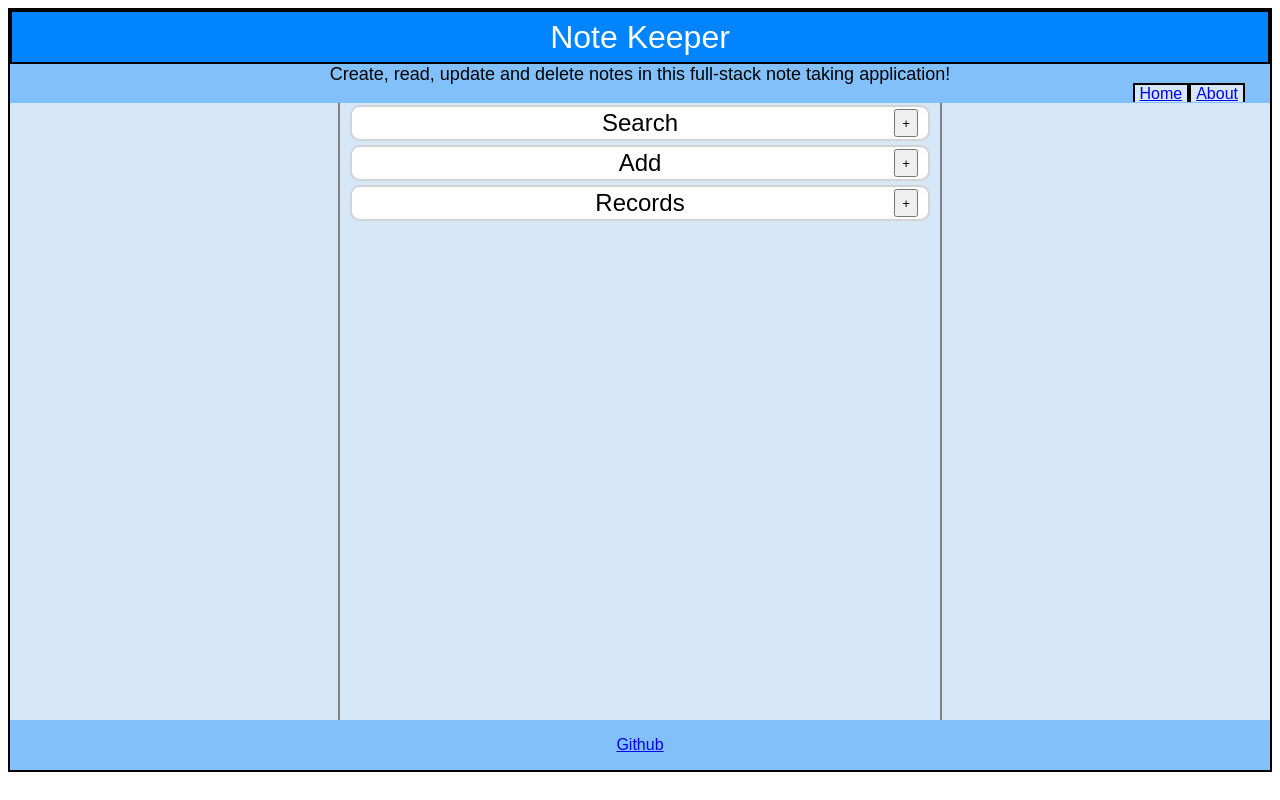
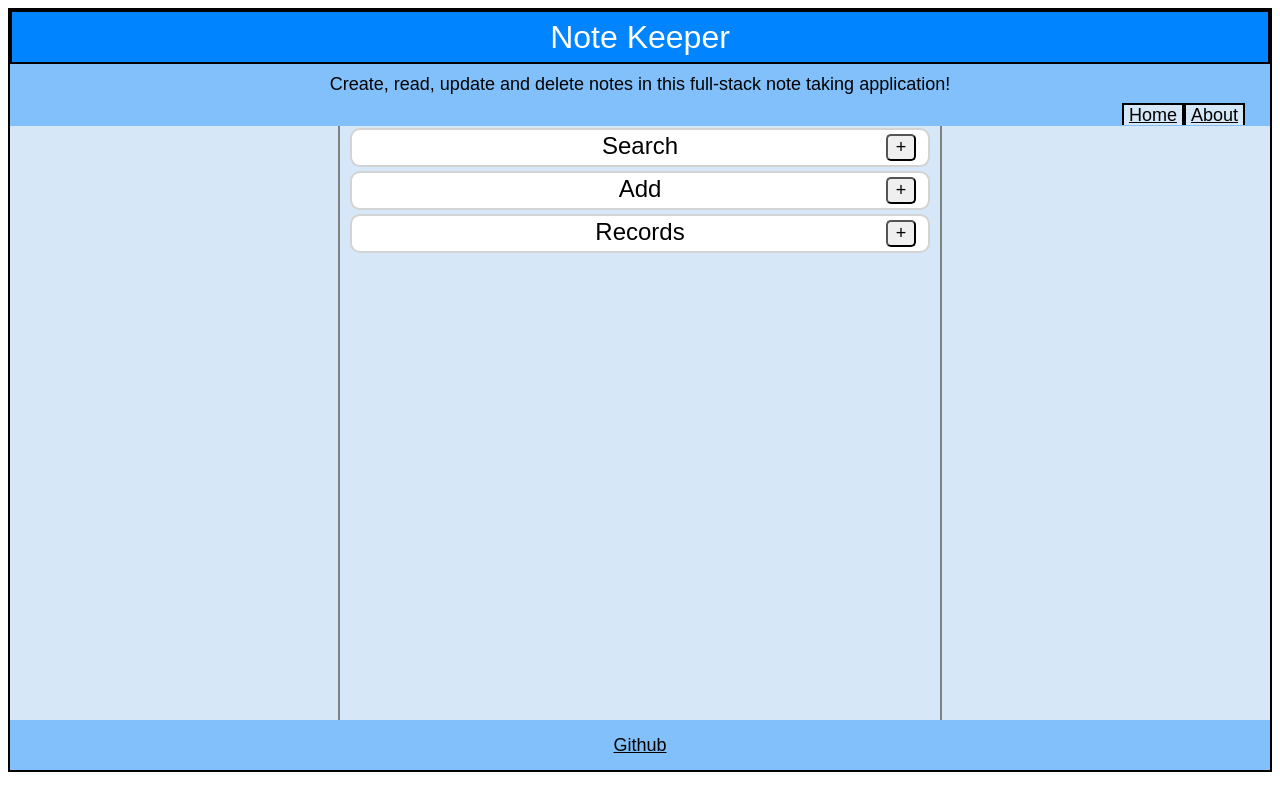
Before and after one commit to mtleonardjr/mtl-crud-react, a React (Create React App) app: page / in a window 1280 px wide. Built offline with nearby package versions, Linux system fonts and the light colour scheme.

Commit message:
added styling

```diff
--- a/src/App.css
+++ b/src/App.css
@@ -1,5 +1,13 @@
 * {
   font-family: Arial, Helvetica, sans-serif;
+}
+
+a {
+  color: black;
+  font-size: large;
+}
+a:hover {
+  color: #00f;
 }
 
 .app-container {
@@ -38,6 +46,7 @@
 .header-item {
   font-size: large;
   text-align: center;
+  padding: 10px;
 }
 
 .navbar {
@@ -81,9 +90,12 @@
 }
 
 .about {
-  border: 2px solid black;
+  border: 2px solid lightgray;
   flex-grow: 1;
   width: 100%;
+  background-color: white;
+  border-radius: 10px;
+  text-align: center;
 }
 
 .row {
@@ -104,6 +116,40 @@
   justify-content: flex-end;
   flex: 0 0 10px;
   background-color: inherit;
+}
+
+.btn {
+  margin: 2px;
+  border-radius: 5px;
+  cursor: pointer;
+  font-size: large;
+  min-width: 30px;
+}
+
+.btn:focus {
+  outline: none;
+}
+
+.btn:active {
+  transform: scale(0.98);
+}
+
+.btn-submit {
+  margin: 2px 50px 2px 50px;
+  border-radius: 5px;
+  cursor: pointer;
+  font-size: large;
+
+  height: 30px;
+  background-color: rgb(214, 231, 247);
+}
+
+.btn-submit:focus {
+  outline: none;
+}
+
+.btn-submit:active {
+  transform: scale(0.98);
 }
 
 .label-collapsed-invs {
@@ -129,6 +175,11 @@
 
 .text-input {
   background-color: white;
+  border: 2px solid gray;
+  border-radius: 5px;
+
+  height: 30px;
+  margin: 2px 50px 2px 50px;
 }
 
 .card {
@@ -136,7 +187,7 @@
   flex-direction: column;
   justify-content: center;
   flex: 2 0;
-  padding: 2px 10px;
+  padding: 2px 10px 10px 10px;
   margin: 2px 10px;
   background-color: white;
   border: 2px solid lightgray;
--- a/src/components/Add.js
+++ b/src/components/Add.js
@@ -6,12 +6,12 @@ const Add = ({ onAdd }) => {
             <div className='label-collapsed-invs'></div>
             <label className='label-collapsed'>Add</label>
             <div className='expand' >
-              <button onClick={onAdd}>x</button>
+              <button className='btn' onClick={onAdd}>x</button>
             </div>
           </div>
           <input type='text' className='text-input'></input>
           <input type='text' className='text-input'></input>
-          <input type='submit'></input>
+          <input className='btn-submit'type='submit'></input>
         </form>
       </div>
     )
--- a/src/components/CollapsedCard.js
+++ b/src/components/CollapsedCard.js
@@ -5,7 +5,7 @@ const CollapsedComponent = ({ onAdd, title }) => {
           <div className='label-collapsed-invs'></div>
           <label className='label-collapsed'>{title}</label>
           <div className='expand' >
-            <button onClick={onAdd}>+</button>
+            <button className='btn' onClick={onAdd}>+</button>
           </div>
         </div>
       </div>
--- a/src/components/Records.js
+++ b/src/components/Records.js
@@ -8,7 +8,7 @@ const Records = ({ onAdd }) => {
             <div className='label-collapsed-invs'></div>
             <label className='label-collapsed'>Records</label>
             <div className='expand' >
-              <button onClick={onAdd}>x</button>
+              <button className='btn' onClick={onAdd}>x</button>
             </div>
           </div>
           <div className="card-records">
--- a/src/components/Search.js
+++ b/src/components/Search.js
@@ -6,12 +6,12 @@ const Search = ({ onAdd }) => {
             <div className='label-collapsed-invs'></div>
             <label className='label-collapsed'>Search</label>
             <div className='expand' >
-              <button onClick={onAdd}>x</button>
+              <button className='btn' onClick={onAdd}>x</button>
             </div>
           </div>
 
           <input type='text' className='text-input'></input>
-          <input type='submit'></input>
+          <input className='btn-submit' type='submit'></input>
         </form>
       </div>
     )
```
